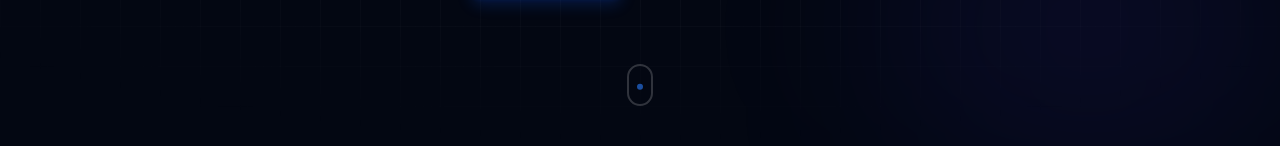
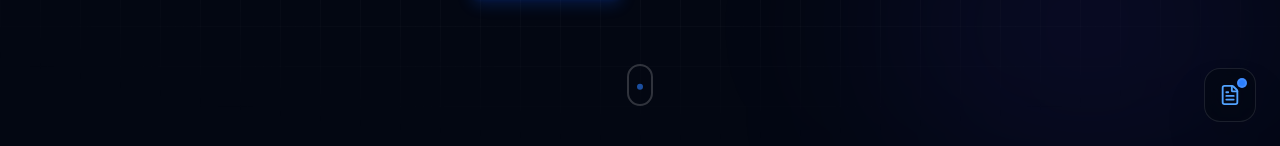
Before and after one commit to andhikaeka3333333/portofolio-andhika, a React (Vite) app: page / in a window 1280 px wide. Shown: the part 654-800 px from the top of the page. Built offline with nearby package versions, Linux system fonts and the light colour scheme.

Commit message:
add floating cv

```diff
--- a/src/App.jsx
+++ b/src/App.jsx
@@ -8,6 +8,7 @@
 import Skills from './components/Skills';
 import Contact from './components/Contact';
 import Footer from './components/Footer';
+import FloatingCV from './components/FloatingCV';
 import { Helmet } from "react-helmet";
 
 <Helmet>
@@ -84,6 +85,7 @@
       </main>
 
       <Footer isDarkMode={isDarkMode} />
+      <FloatingCV isDarkMode={isDarkMode} />
     </div>
   );
 };
--- /dev/null
+++ b/src/components/FloatingCV.jsx
@@ -0,0 +1,71 @@
+import React, { useState, useEffect } from 'react';
+import { FileText } from 'lucide-react';
+import { motion, AnimatePresence } from 'framer-motion';
+
+const FloatingCV = ({ isDarkMode }) => {
+  const [isHighlighted, setIsHighlighted] = useState(false);
+  const cvLink = "https://drive.google.com/file/d/1XNcLL-4XVrwOMqx0HIuo1RdWOF_ECdid/view?usp=sharing";
+
+  // Efek untuk memicu "highlight" otomatis setiap 8 detik
+  useEffect(() => {
+    const interval = setInterval(() => {
+      setIsHighlighted(true);
+
+      // Biarkan terbuka selama 2 detik, lalu tutup lagi
+      setTimeout(() => {
+        setIsHighlighted(false);
+      }, 2500);
+
+    }, 8000); // Muncul setiap 8 detik
+
+    return () => clearInterval(interval);
+  }, []);
+
+  return (
+    <motion.div
+      initial={{ opacity: 0, scale: 0.5, y: 50 }}
+      animate={{ opacity: 1, scale: 1, y: 0 }}
+      transition={{ delay: 1, duration: 0.5 }}
+      className="fixed bottom-6 right-6 z-[100]"
+    >
+      {/* Efek Glow/Napas di belakang tombol */}
+      <div className={`absolute inset-0 rounded-2xl blur-xl transition-opacity duration-1000 ${isHighlighted ? 'bg-blue-500/40 opacity-100' : 'opacity-0'}`} />
+
+      <a
+        href={cvLink}
+        target="_blank"
+        rel="noopener noreferrer"
+        className={`
+          relative group flex items-center justify-center p-3.5 rounded-2xl border backdrop-blur-xl shadow-2xl transition-all duration-700 ease-in-out
+          ${isDarkMode
+            ? 'bg-[#030712]/60 border-white/10 text-blue-400 hover:bg-blue-600/20'
+            : 'bg-white/90 border-blue-100 text-blue-600 hover:bg-blue-50'}
+          ${isHighlighted ? 'border-blue-500/50 scale-110' : ''}
+        `}
+      >
+        {/* Kontainer Teks: Muncul kalau di-hover ATAU saat isHighlighted true */}
+        <div className={`
+          overflow-hidden whitespace-nowrap transition-all duration-700 ease-in-out
+          ${isHighlighted ? 'max-w-[100px] mr-3' : 'max-w-0 group-hover:max-w-[100px] group-hover:mr-3'}
+        `}>
+          <span className="text-xs md:text-sm font-bold tracking-wide">
+            Unduh CV
+          </span>
+        </div>
+
+        {/* Icon */}
+        <div className="relative shrink-0">
+          <FileText
+            size={22}
+            className={`transition-transform duration-500 ${(isHighlighted) ? 'rotate-12 scale-110' : 'group-hover:rotate-12'}`}
+          />
+          {/* Dot Notifikasi */}
+          <span className="absolute -top-1.5 -right-1.5 w-2.5 h-2.5 bg-blue-500 rounded-full border-2 border-white/10" />
+          <span className="absolute -top-1.5 -right-1.5 w-2.5 h-2.5 bg-blue-500 rounded-full animate-ping" />
+        </div>
+      </a>
+    </motion.div>
+  );
+};
+
+export default FloatingCV;
```
